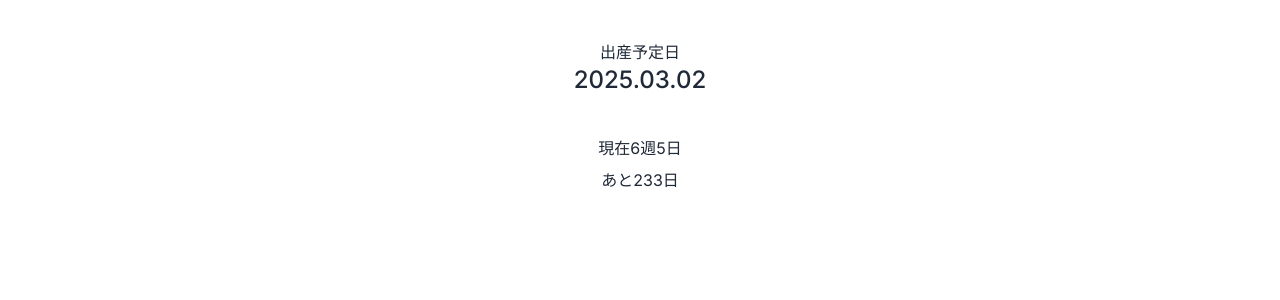
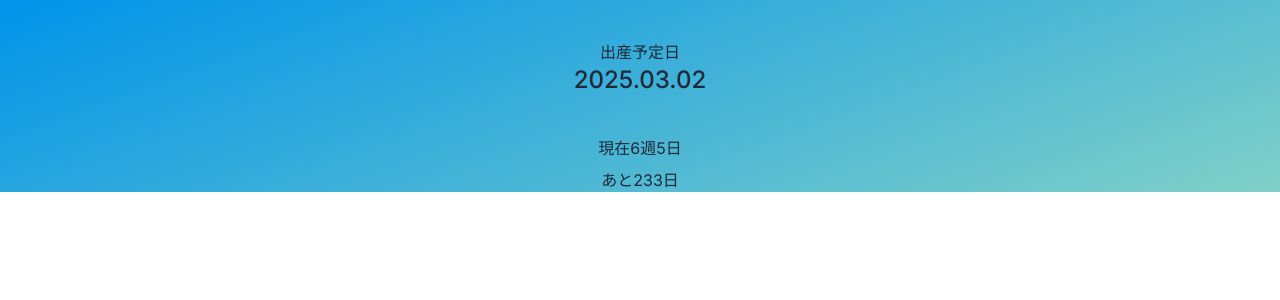
Before and after one commit to bokuhakubo/birth-journey, a Next.js app: page / in a window 1280 px wide. Shown: the top 300 px of the page. Built offline with nearby package versions, Linux system fonts and the light colour scheme.

Commit message:
背景変更

```diff
--- a/src/app/globals.css
+++ b/src/app/globals.css
@@ -1,6 +1,12 @@
 @tailwind base;
 @tailwind components;
 @tailwind utilities;
+
+body {
+    background-color: #0093E9;
+background-image: linear-gradient(160deg, #0093E9 0%, #80D0C7 100%);
+
+}
 
 .loader {
     width: 48px;
```
